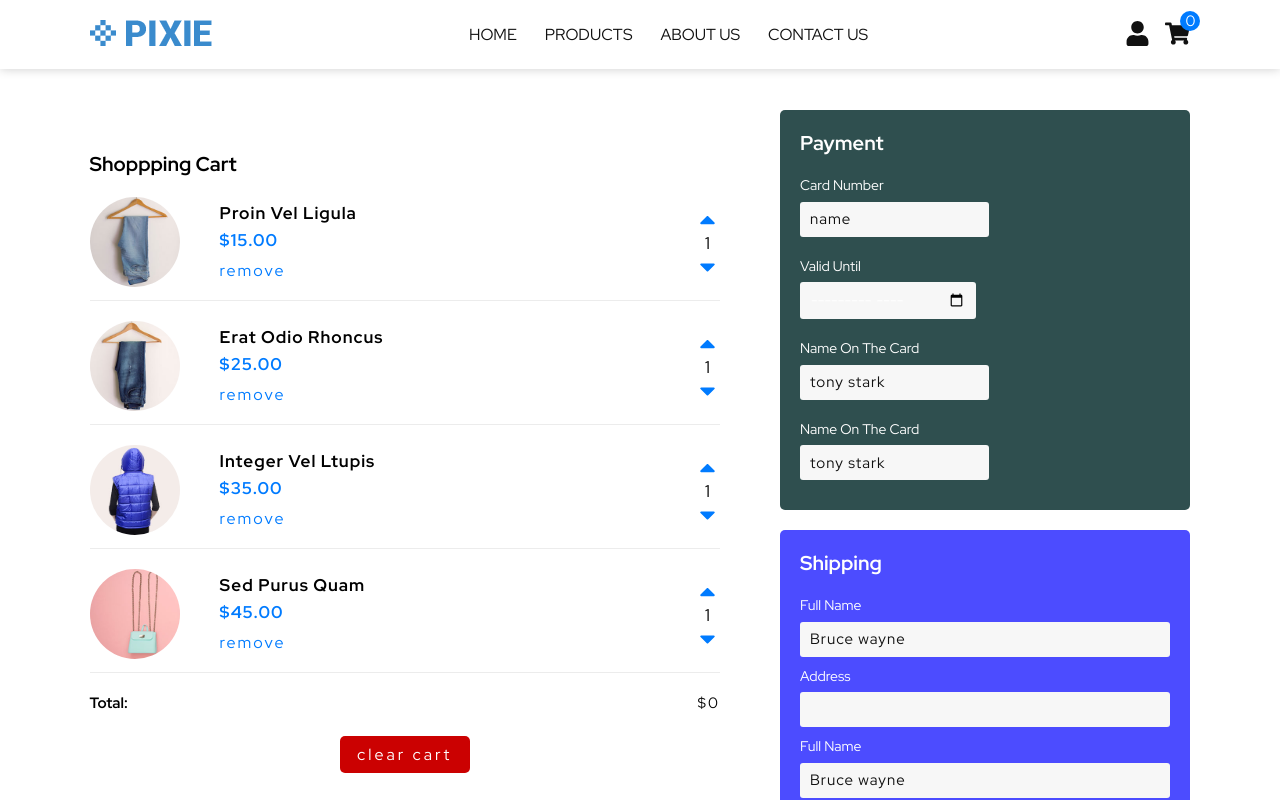
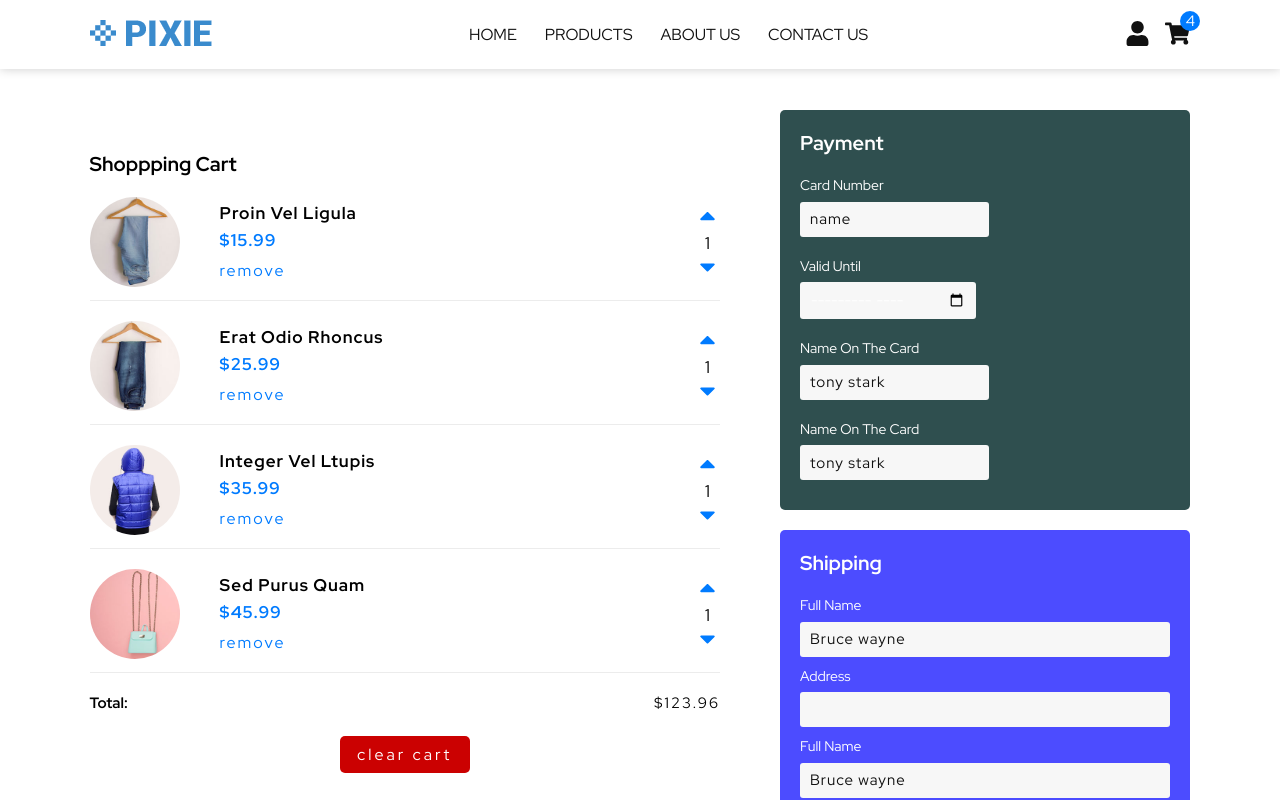
Before and after one commit to Olamide-Accord/pixie-ecommerce, a React (Create React App) app: page /cart in a window 1280 px wide. Shown: the top 800 px of the page. Built offline with nearby package versions, Linux system fonts and the light colour scheme.

Commit message:
cart items

```diff
--- a/src/Components/CartItems/cartitems.css
+++ b/src/Components/CartItems/cartitems.css
@@ -49,6 +49,9 @@
   color: var(--blue);
   cursor: pointer;
 }
+.cart-items .quantity button{
+  background: transparent;
+}
 
 /* Total */
 .total{
--- a/src/Components/CartItems/index.js
+++ b/src/Components/CartItems/index.js
@@ -4,7 +4,7 @@ import { FaCaretDown, FaCaretUp } from "react-icons/fa/index";
 import { useGlobalContext } from '../../context';
 
 const CartItems = () => {
-  const {cart, total, clearCart, removeItem} = useGlobalContext()
+  const {cart, total, clearCart, removeItem, toggleAmount} = useGlobalContext()
   return (
     <div className="cart-items">
       {cart.map((item) => {
@@ -25,9 +25,13 @@ const CartItems = () => {
                 </div>
               </div>
               <div className="quantity">
-                <FaCaretUp className="icon" />
+                <button onClick={() => toggleAmount(id, "inc")}>
+                  <FaCaretUp className="icon" />
+                </button>
                 <p>{amount}</p>
-                <FaCaretDown className="icon" />
+                <button onClick={() => toggleAmount(id, "dec")}>
+                  <FaCaretDown className="icon" />
+                </button>
               </div>
             </div>
             <div className="gray-line"></div>
--- a/src/context.js
+++ b/src/context.js
@@ -1,4 +1,4 @@
-import React, { createContext, useContext, useState, useReducer } from "react";
+import React, { createContext, useContext, useState, useReducer, useEffect } from "react";
 import {cartData} from "./data"
 import reducer from "./reducer"
 
@@ -21,11 +21,20 @@ const AppProvider = ({children}) => {
     dispatch({type: "REMOVE_ITEM", payload: id})
   }
 
+  const toggleAmount = (id, type) => {
+    dispatch({type: "TOGGLE_AMOUNT", payload: {id, type}})
+  }
+
+
   const [navbar, setNavbar] = useState(false);
 
   const toggleNavbar = () => {
     setNavbar(!navbar);
   }
+
+  useEffect(() => {
+    dispatch({type: 'GET_TOTAL'})
+  }, [state.cart])
 
   return (
     <AppContext.Provider value={{
@@ -33,7 +42,8 @@ const AppProvider = ({children}) => {
       toggleNavbar,
       ...state,
       clearCart,
-      removeItem
+      removeItem,
+      toggleAmount
     }}>
       {children}
     </AppContext.Provider>
--- a/src/data.js
+++ b/src/data.js
@@ -127,28 +127,28 @@ export const cartData = [
     id: 1,
     img: item1,
     name: "proin vel ligula",
-    price: 15.0,
+    price: 15.99,
     amount: 1,
   },
   {
     id: 2,
     img: item2,
     name: "erat odio rhoncus",
-    price: 25.0,
+    price: 25.99,
     amount: 1,
   },
   {
     id: 3,
     img: item3,
     name: "integer vel ltupis",
-    price: 35.0,
+    price: 35.99,
     amount: 1,
   },
   {
     id: 4,
     img: item4,
     name: "sed purus quam",
-    price: 45.0,
+    price: 45.99,
     amount: 1,
   }
 ];
--- a/src/reducer.js
+++ b/src/reducer.js
@@ -10,6 +10,37 @@ const reducer = (state, action) => {
       cart: newCart}
   }
 
+  if(action.type === "TOGGLE_AMOUNT") {
+    let tempCart = state.cart.map((cartItem) => {
+      if(cartItem.id === action.payload.id) {
+        if(action.payload.type === "inc") {
+          return { ...cartItem, amount: cartItem.amount + 1 };
+        }
+        if(action.payload.type === "dec") {
+          return {...state, amount: cartItem.amount - 1}
+        }
+      }
+      return cartItem;
+    }).filter((cartItem) => cartItem.amount !== 0)
+    return {...state, cart: tempCart}
+  }
+
+  if(action.type === 'GET_TOTAL') {
+    let {total, amount} = state.cart.reduce((cartTotal, cartItem) => {
+      const {price, amount} = cartItem;
+      const itemTotal = price * amount;
+      cartTotal.total += itemTotal;
+      cartTotal.amount += amount;
+      console.log(price, amount);
+      return cartTotal;
+    }, {
+      total: 0,
+      amount: 0
+    })
+    total = parseFloat(total.toFixed(2))
+    return {...state, total, amount}
+  }
+
   return state;
 }
 
```
